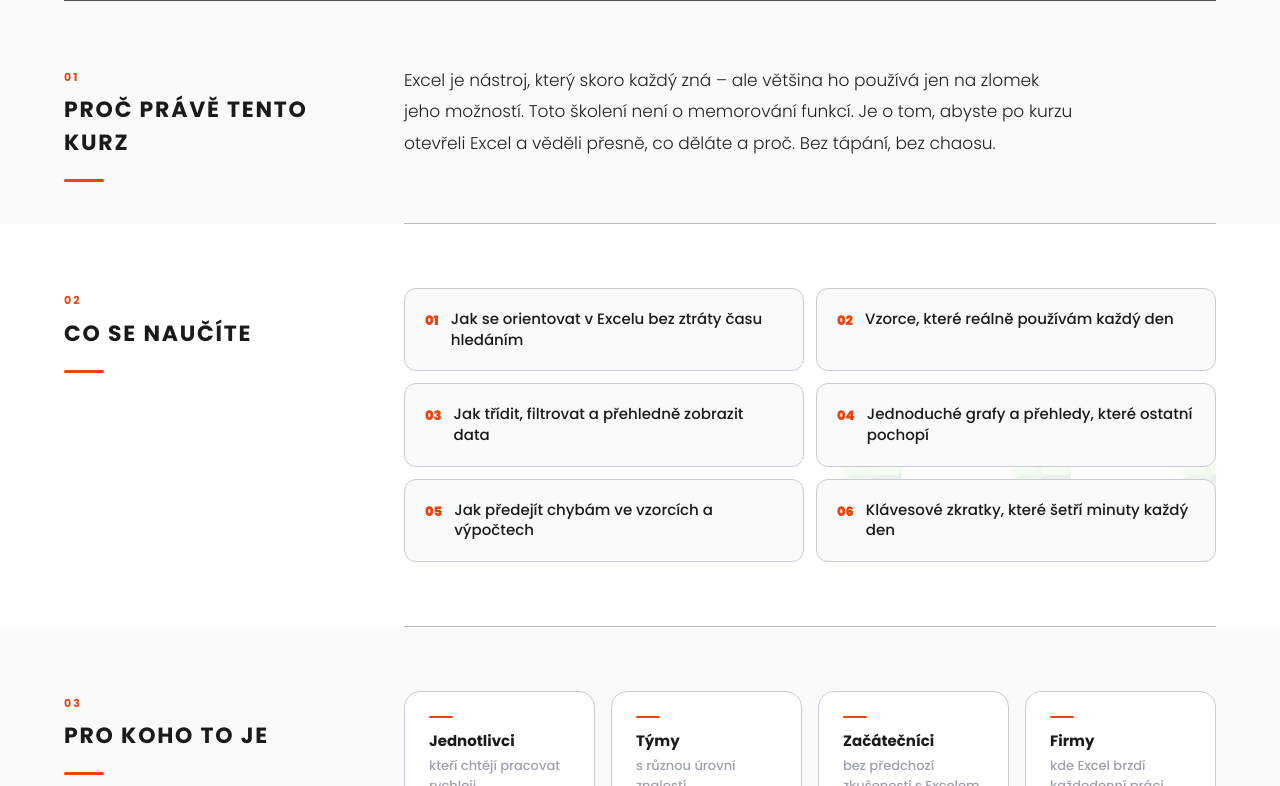
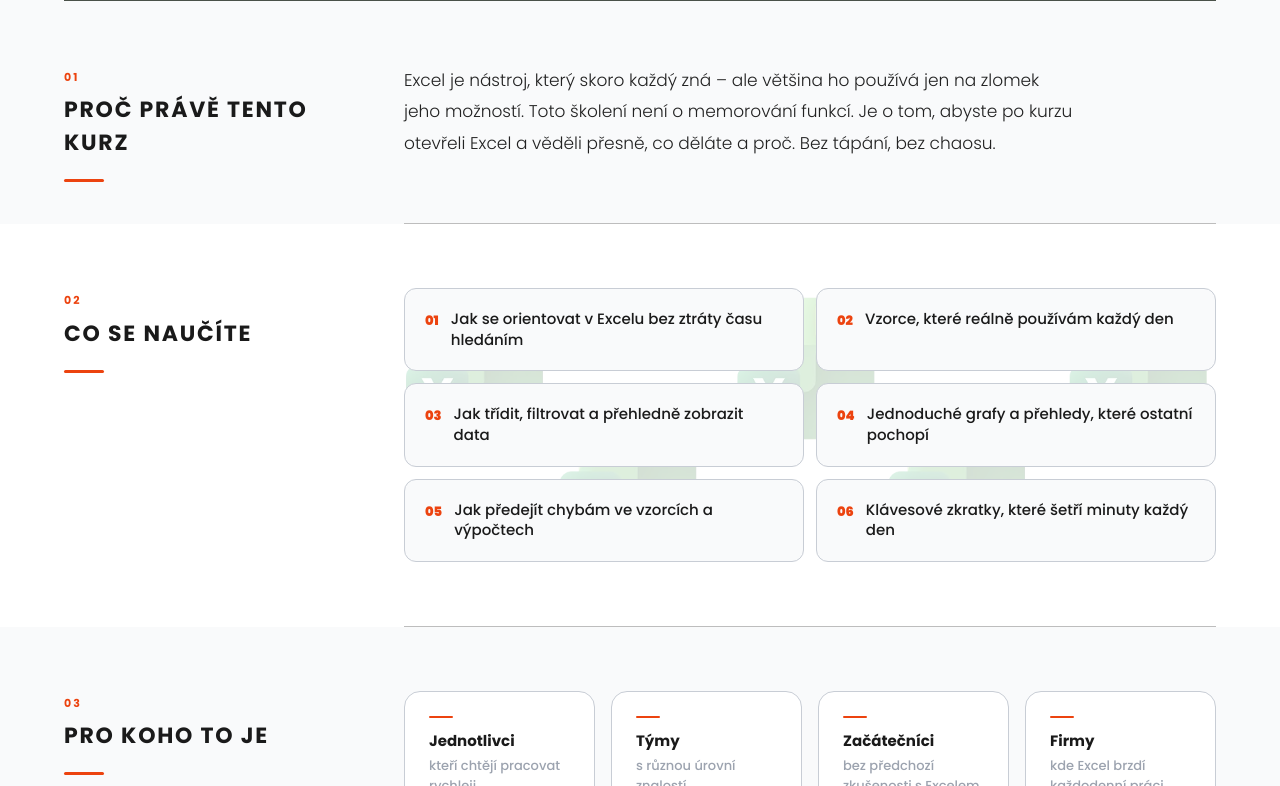
Before and after one commit to Tonbo-coder/antoninbouchal-web, a Next.js app: page /skoleni/excel-bez-chaosu in a window 1280 px wide. Shown: the part 610-1396 px from the top of the page. Built offline with nearby package versions, Linux system fonts and the light colour scheme.

Commit message:
Excel bez chaosu: full-section decorative bg, increased opacity
Co-Authored-By: Claude Sonnet 4.6 <noreply@anthropic.com>

```diff
--- a/components/ExcelBezChaosuDetail.tsx
+++ b/components/ExcelBezChaosuDetail.tsx
@@ -190,17 +190,15 @@ export default function ExcelBezChaosuDetail() {
       {/* ── CO SE NAUČÍTE ── */}
       <SectionWrapper id="co-se-naucite" label="Co se naučíte" labelNum="02" bg="white">
         <div className="relative">
-          {/* Decorative Excel background – desktop only */}
-          <div className="absolute inset-0 pointer-events-none overflow-hidden hidden sm:block">
-            <div className="absolute -bottom-6 -right-8 w-[420px] h-[280px] opacity-[0.09]">
-              <Image
-                src="/images/excel_skoleni_AB.webp"
-                alt=""
-                fill
-                className="object-contain object-right-bottom"
-                sizes="420px"
-              />
-            </div>
+          {/* Decorative Excel background – full section */}
+          <div className="absolute inset-0 pointer-events-none overflow-hidden">
+            <Image
+              src="/images/excel_skoleni_AB.webp"
+              alt=""
+              fill
+              className="object-cover opacity-[0.18]"
+              sizes="100vw"
+            />
           </div>
 
           <div className="reveal relative z-10 grid sm:grid-cols-2 gap-3">
```
